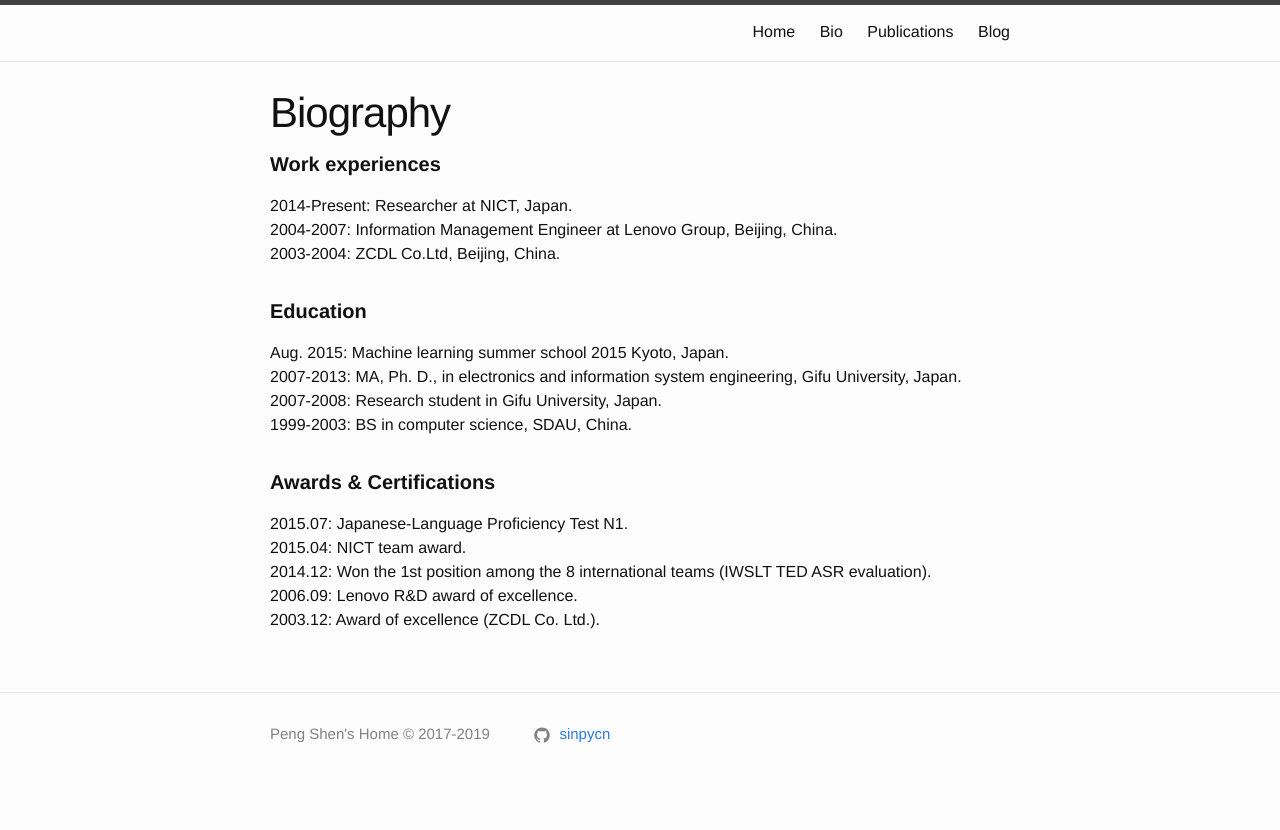
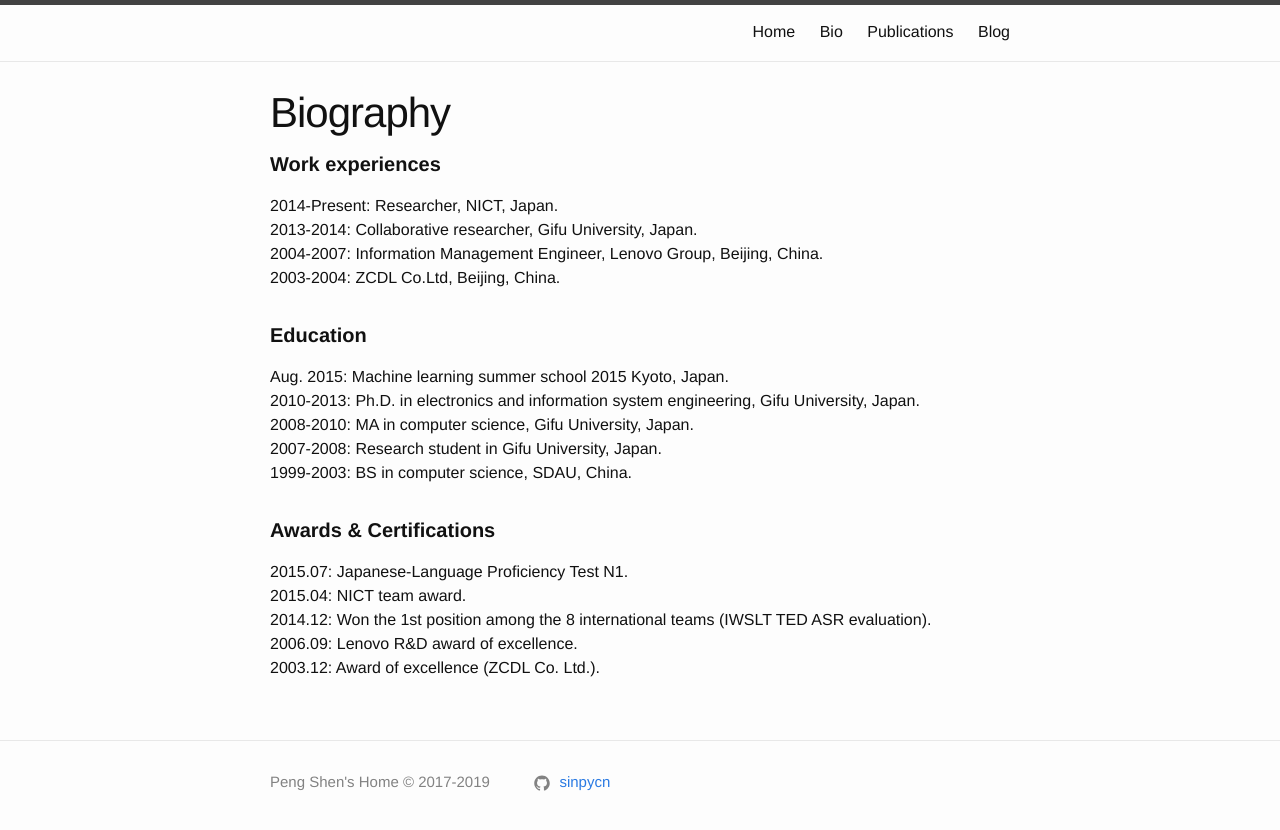
Before and after one commit to sinpycn/sinpycn.github.io, a Jekyll site: the page built from bio.md, in a window 1280 px wide. Shown: the top 830 px of the page. Built offline with Jekyll 4.4.1, drawn with Linux system fonts in a browser that asks for light colours.

Commit message:
Update bio.md

```diff
--- a/bio.md
+++ b/bio.md
@@ -9,8 +9,9 @@ permalink: /bio/
   <h1 class="page-heading"><b>Work experiences</b></h1>
   <ul class="post-list">
     <li>
-   2014-Present: Researcher at NICT, Japan. <br>
-   2004-2007: Information Management Engineer at Lenovo Group, Beijing, China. <br>
+   2014-Present: Researcher, NICT, Japan. <br>
+   2013-2014: Collaborative researcher, Gifu University, Japan. <br>
+   2004-2007: Information Management Engineer, Lenovo Group, Beijing, China. <br>
    2003-2004: ZCDL Co.Ltd, Beijing, China. <br>
     </li>
   </ul>
@@ -19,7 +20,8 @@ permalink: /bio/
   <ul class="post-list">
     <li>
    Aug. 2015: Machine learning summer school 2015 Kyoto, Japan. <br>
-   2007-2013: MA, Ph. D., in electronics and information system engineering, Gifu University, Japan. <br>
+   2010-2013: Ph.D. in electronics and information system engineering, Gifu University, Japan. <br>
+   2008-2010: MA in computer science, Gifu University, Japan. <br>
    2007-2008: Research student in Gifu University, Japan. <br>
    1999-2003: BS in computer science, SDAU, China. <br>
     </li>
```
